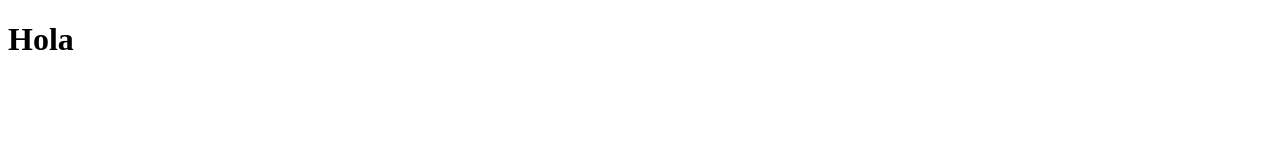
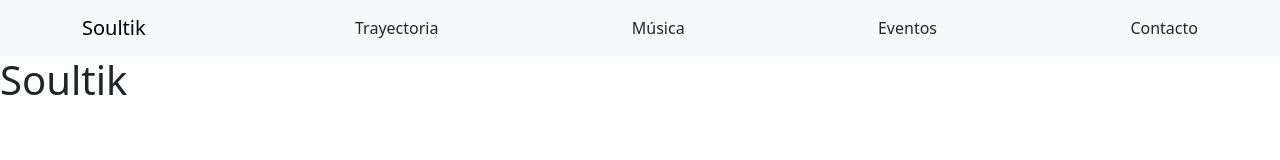
Before and after one commit to ccisnerosad/soultik-b, a website: page index.html in a window 1280 px wide. Drawn offline with nearby package versions, Linux system fonts and the light colour scheme.

Commit message:
Integración del index y de los estilos globales.

```diff
--- a/index.html
+++ b/index.html
@@ -1,12 +1,31 @@
 <!DOCTYPE html>
 <html lang="en">
-<head>
-        <meta charset="UTF-8">
-        <meta http-equiv="X-UA-Compatible" content="IE=edge">
-        <meta name="viewport" content="width=device-width, initial-scale=1.0">
-        <title>Hola</title>
-</head>
-<body>
-        <h1>Hola</h1>
-</body>
+  <head>
+    <meta charset="UTF-8" />
+    <meta http-equiv="X-UA-Compatible" content="IE=edge" />
+    <meta name="viewport" content="width=device-width, initial-scale=1.0" />
+    <link
+      rel="stylesheet"
+      href="./node_modules/bootstrap/dist/css/bootstrap.min.css"
+    />
+    <link rel="stylesheet" href="./main/css/style.css" />
+    <title>Soultik</title>
+  </head>
+  <body>
+    <header>
+      <nav class="navbar navbar-expand-lg bg-body-tertiary">
+        <div class="container-md">
+          <a class="navbar-brand active" href="/">Soultik</a>
+          <a class="nav-link" href="../trayectoria/">Trayectoria</a>
+          <a class="nav-link" href="../musica/">Música</a>
+          <a class="nav-link" href="../eventos/">Eventos</a>
+          <a class="nav-link" href="../contacto/">Contacto</a>
+        </div>
+      </nav>
+      <h1>Soultik</h1>
+    </header>
+    <footer>
+      <script src="./node_modules/bootstrap/dist/js/bootstrap.bundle.min.js"></script>
+    </footer>
+  </body>
 </html>
```
Also changed, not shown: main/css/style.css (added).
